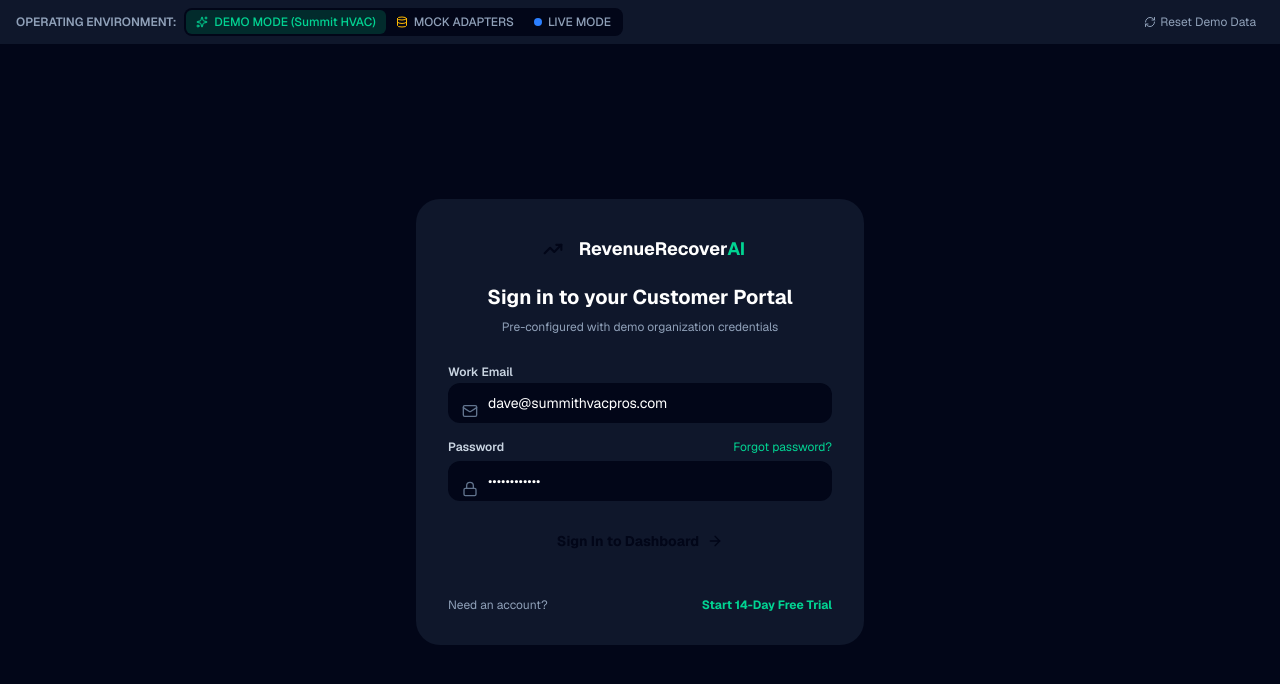
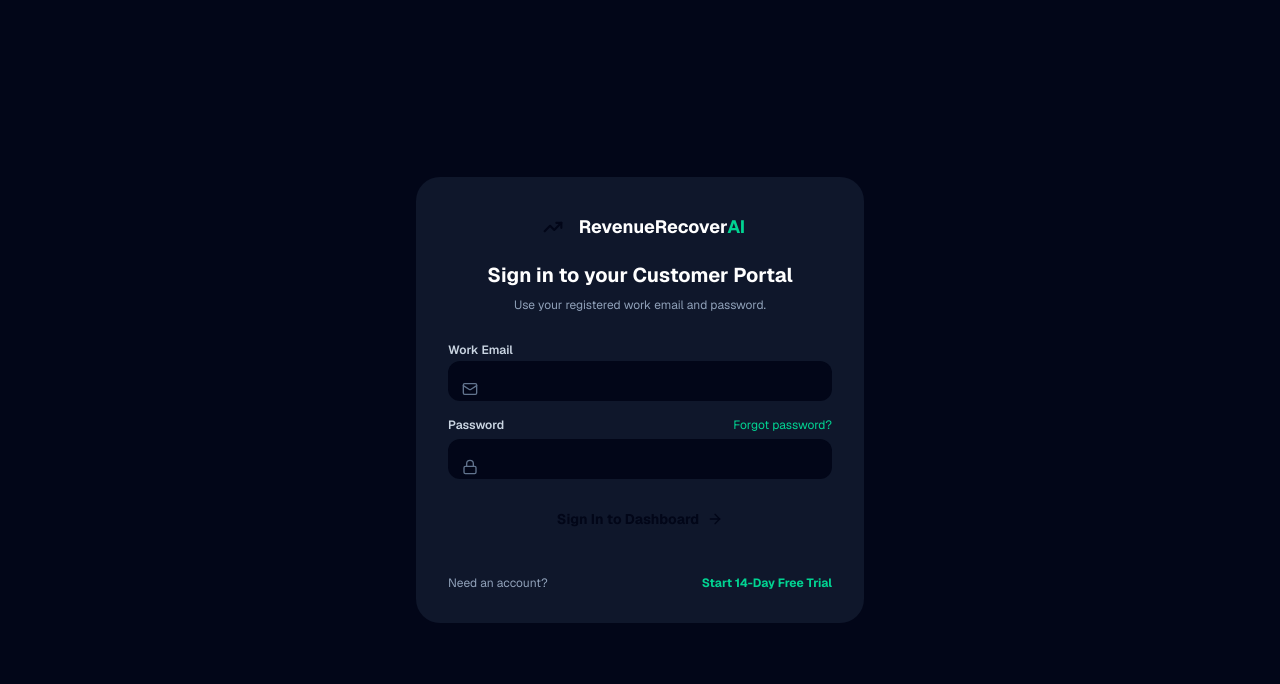
Before and after one commit to akashpardeshi188-design/revenuerecover-ai, a Next.js app: page /login in a window 1280 px wide. Shown: the top 684 px of the page. Built offline with nearby package versions, Linux system fonts and the light colour scheme.

Commit message:
fix: require real Supabase credentials for login

```diff
--- a/app/login/page.tsx
+++ b/app/login/page.tsx
@@ -3,23 +3,55 @@
 import React, { useState } from 'react';
 import Link from 'next/link';
 import { useRouter } from 'next/navigation';
-import { ModeBanner } from '@/components/shared/ModeBanner';
-import { TrendingUp, ArrowRight, Lock, Mail, ShieldCheck } from 'lucide-react';
+import { TrendingUp, ArrowRight, Lock, Mail } from 'lucide-react';
+import { createClient } from '@/lib/supabase/client';
+
+function authErrorMessage(code: string | null) {
+  if (code === 'auth_config') return 'Authentication is not configured yet. Please contact support.';
+  if (code === 'callback') return 'The confirmation link is invalid or expired. Request a new one.';
+  return '';
+}
 
 export default function LoginPage() {
   const router = useRouter();
-  const [email, setEmail] = useState('dave@summithvacpros.com');
-  const [password, setPassword] = useState('••••••••••••');
+  const [email, setEmail] = useState('');
+  const [password, setPassword] = useState('');
+  const [error, setError] = useState('');
+  const [loading, setLoading] = useState(false);
 
-  const handleLogin = (e: React.FormEvent) => {
-    e.preventDefault();
-    router.push('/dashboard');
+  React.useEffect(() => {
+    setError(authErrorMessage(new URLSearchParams(window.location.search).get('error')));
+  }, []);
+
+  const handleLogin = async (event: React.FormEvent<HTMLFormElement>) => {
+    event.preventDefault();
+    setError('');
+    setLoading(true);
+    try {
+      const supabase = createClient();
+      const { error: signInError } = await supabase.auth.signInWithPassword({
+        email: email.trim(),
+        password,
+      });
+      if (signInError) {
+        setError('Sign-in failed. Check your email and password, then try again.');
+        return;
+      }
+
+      const params = new URLSearchParams(window.location.search);
+      const next = params.get('next');
+      const safeNext = next && next.startsWith('/') && !next.startsWith('//') ? next : '/dashboard';
+      router.replace(safeNext);
+      router.refresh();
+    } catch (cause) {
+      setError(cause instanceof Error ? cause.message : 'Unable to sign in right now.');
+    } finally {
+      setLoading(false);
+    }
   };
 
   return (
     <div className="min-h-screen bg-slate-950 text-slate-100 flex flex-col font-sans">
-      <ModeBanner />
-
       <main className="flex-grow flex items-center justify-center p-4">
         <div className="w-full max-w-md bg-slate-900 border border-slate-800 rounded-3xl p-8 space-y-6 shadow-2xl">
           <div className="text-center space-y-2">
@@ -32,52 +64,40 @@ export default function LoginPage() {
               </span>
             </Link>
             <h2 className="text-xl font-bold text-white pt-2">Sign in to your Customer Portal</h2>
-            <p className="text-xs text-slate-400">Pre-configured with demo organization credentials</p>
+            <p className="text-xs text-slate-400">Use your registered work email and password.</p>
           </div>
+
+          {error && <p role="alert" className="rounded-xl border border-rose-500/40 bg-rose-500/10 p-3 text-sm text-rose-200">{error}</p>}
 
           <form onSubmit={handleLogin} className="space-y-4">
             <div className="space-y-1.5">
-              <label className="text-xs font-semibold text-slate-300">Work Email</label>
+              <label htmlFor="email" className="text-xs font-semibold text-slate-300">Work Email</label>
               <div className="relative">
                 <Mail className="w-4 h-4 text-slate-500 absolute left-3.5 top-1/2 -translate-y-1/2" />
-                <input
-                  type="email"
-                  value={email}
-                  onChange={(e) => setEmail(e.target.value)}
-                  className="w-full bg-slate-950 border border-slate-800 rounded-xl pl-10 pr-3.5 py-2.5 text-sm text-white focus:outline-none focus:border-emerald-500"
-                />
+                <input id="email" type="email" value={email} onChange={(event) => setEmail(event.target.value)} autoComplete="email" required
+                  className="w-full bg-slate-950 border border-slate-800 rounded-xl pl-10 pr-3.5 py-2.5 text-sm text-white focus:outline-none focus:border-emerald-500" />
               </div>
             </div>
-
             <div className="space-y-1.5">
               <div className="flex justify-between text-xs">
-                <label className="font-semibold text-slate-300">Password</label>
-                <a href="#" className="text-emerald-400 hover:underline">Forgot password?</a>
+                <label htmlFor="password" className="font-semibold text-slate-300">Password</label>
+                <Link href="/forgot-password" className="text-emerald-400 hover:underline">Forgot password?</Link>
               </div>
               <div className="relative">
                 <Lock className="w-4 h-4 text-slate-500 absolute left-3.5 top-1/2 -translate-y-1/2" />
-                <input
-                  type="password"
-                  value={password}
-                  onChange={(e) => setPassword(e.target.value)}
-                  className="w-full bg-slate-950 border border-slate-800 rounded-xl pl-10 pr-3.5 py-2.5 text-sm text-white focus:outline-none focus:border-emerald-500"
-                />
+                <input id="password" type="password" value={password} onChange={(event) => setPassword(event.target.value)} autoComplete="current-password" required
+                  className="w-full bg-slate-950 border border-slate-800 rounded-xl pl-10 pr-3.5 py-2.5 text-sm text-white focus:outline-none focus:border-emerald-500" />
               </div>
             </div>
-
-            <button
-              type="submit"
-              className="w-full py-3.5 px-4 rounded-xl bg-gradient-to-r from-emerald-400 to-teal-400 hover:from-emerald-300 hover:to-teal-300 text-slate-950 font-bold text-sm flex items-center justify-center gap-2 shadow-lg shadow-emerald-500/20 transition active:scale-98"
-            >
-              Sign In to Dashboard <ArrowRight className="w-4 h-4" />
+            <button type="submit" disabled={loading}
+              className="w-full py-3.5 px-4 rounded-xl bg-gradient-to-r from-emerald-400 to-teal-400 hover:from-emerald-300 hover:to-teal-300 disabled:opacity-60 text-slate-950 font-bold text-sm flex items-center justify-center gap-2 shadow-lg shadow-emerald-500/20 transition">
+              {loading ? 'Signing in…' : <>Sign In to Dashboard <ArrowRight className="w-4 h-4" /></>}
             </button>
           </form>
 
           <div className="text-center text-xs text-slate-400 pt-2 border-t border-slate-800 flex items-center justify-between">
             <span>Need an account?</span>
-            <Link href="/onboarding" className="text-emerald-400 font-bold hover:underline">
-              Start 14-Day Free Trial
-            </Link>
+            <Link href="/signup" className="text-emerald-400 font-bold hover:underline">Start 14-Day Free Trial</Link>
           </div>
         </div>
       </main>
```
